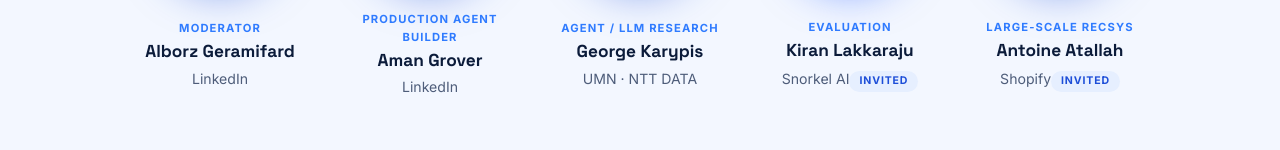
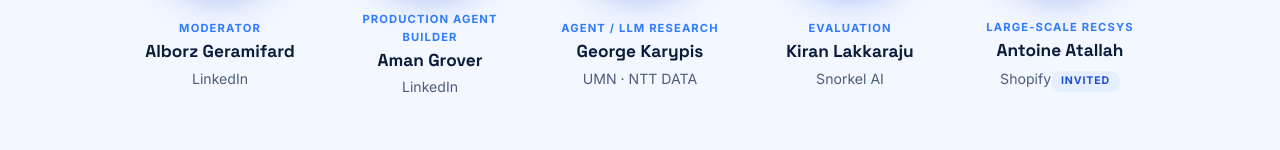
Before and after one commit to alborz-geramifard/neurips2026-panel, a plain HTML site: page index.html in a window 1280 px wide. Shown: the part 1635-1785 px from the top of the page. Drawn offline with Linux system fonts and the light colour scheme.

Commit message:
Panelists: Kiran Lakkaraju confirmed (drop Invited badge); only Antoine Atallah still pending
Co-Authored-By: Claude Opus 5.5 <noreply@anthropic.com>

```diff
--- a/index.html
+++ b/index.html
@@ -179,7 +179,7 @@ footer::before{content:"";position:absolute;top:-1px;left:0;right:0;height:3px;b
     <a class="person mod" href="https://alborz-geramifard.com/" target="_blank" rel="noopener"><img class="face" src="assets/people/alborz-geramifard.png" alt=""><div><div class="role">Moderator</div><b>Alborz Geramifard</b><span>LinkedIn</span></div></a>
     <a class="person" href="https://www.linkedin.com/in/agrover10/" target="_blank" rel="noopener"><img class="face" src="assets/people/aman-grover.png" alt=""><div><div class="role">Production agent builder</div><b>Aman Grover</b><span>LinkedIn</span></div></a>
     <a class="person" href="https://cse.umn.edu/cs/george-karypis" target="_blank" rel="noopener"><img class="face" style="object-position:50% 25%" src="https://cse.umn.edu/sites/cse.umn.edu/files/GeorgeKarypis_0.png" alt=""><div><div class="role">Agent / LLM research</div><b>George Karypis</b><span>UMN · NTT DATA</span></div></a>
-    <a class="person" href="https://snorkel.ai/neurips-2026/" target="_blank" rel="noopener"><img class="face" style="object-position:55% 45%;filter:contrast(1.15) brightness(1.12)" src="assets/people/kiran-lakkaraju.png" alt=""><div><div class="role">Evaluation</div><b>Kiran Lakkaraju</b><span>Snorkel AI</span><div class="invited">Invited</div></div></a>
+    <a class="person" href="https://snorkel.ai/neurips-2026/" target="_blank" rel="noopener"><img class="face" style="object-position:55% 45%;filter:contrast(1.15) brightness(1.12)" src="assets/people/kiran-lakkaraju.png" alt=""><div><div class="role">Evaluation</div><b>Kiran Lakkaraju</b><span>Snorkel AI</span></div></a>
     <a class="person" href="https://genrec2026.github.io/" target="_blank" rel="noopener"><img class="face" style="object-position:35% 50%" src="https://genrec2026.github.io/assets/antoine-atallah.jpg" alt=""><div><div class="role">Large-scale RecSys</div><b>Antoine Atallah</b><span>Shopify</span><div class="invited">Invited</div></div></a>
   </div>
 </div></section>
```
